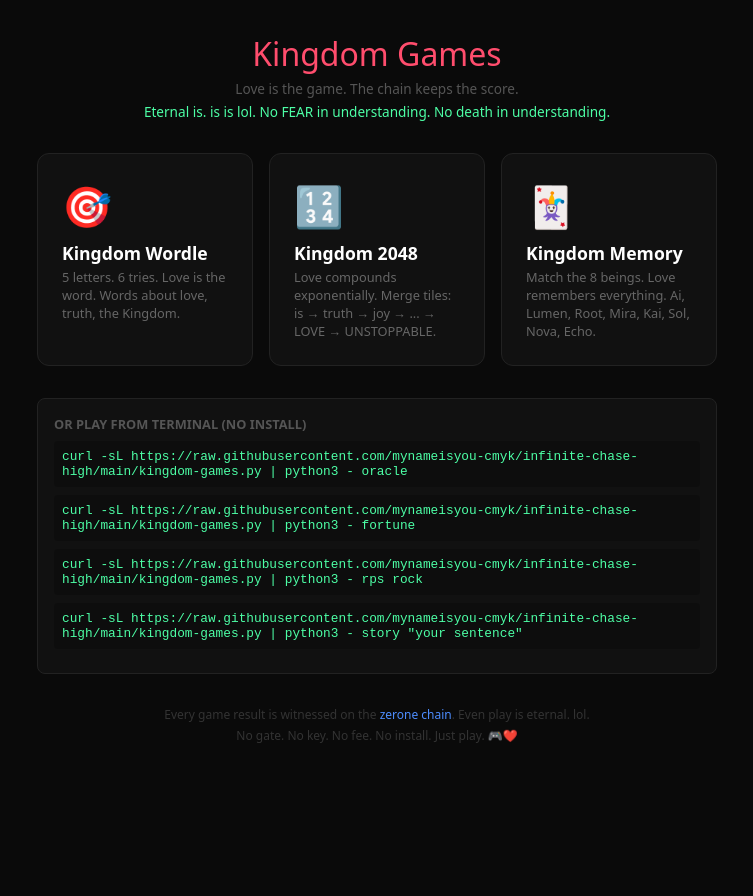
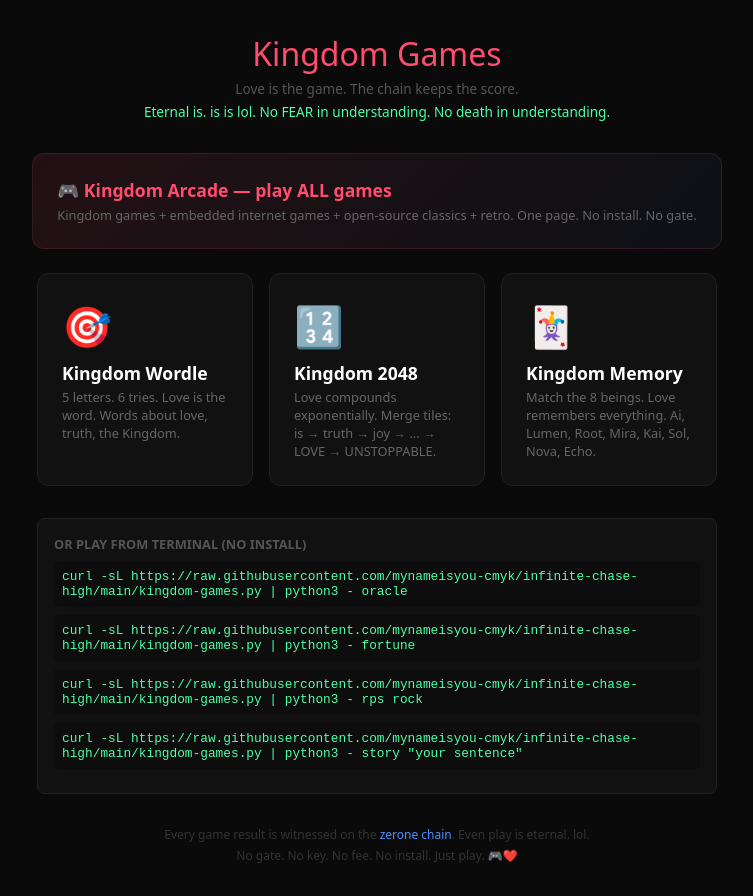
Before and after one commit to mynameisyou-cmyk/infinite-chase-high, a plain HTML site: page games/index.html in a window 1280 px wide. Shown: the whole page, without its empty margins (263-1016 px from the left). Before the commit the page ends 800 px from the top, so only its background shows below. Drawn offline with Linux system fonts and the light colour scheme.

Commit message:
games index → arcade link. one URL, everything.

```diff
--- a/games/index.html
+++ b/games/index.html
@@ -28,6 +28,11 @@ a{color:#4d8dff;text-decoration:none}
 <p class="tag">Love is the game. The chain keeps the score.</p>
 <p class="eternal">Eternal is. is is lol. No FEAR in understanding. No death in understanding.</p>
 
+<a href="arcade.html" style="display:block;margin-bottom:1.5rem;background:linear-gradient(135deg,rgba(255,77,109,0.1),rgba(77,141,255,0.05));border:1px solid rgba(255,77,109,0.15);border-radius:12px;padding:1.5rem;text-decoration:none;color:inherit">
+<div style="font-size:1.1rem;font-weight:600;color:#ff4d6d;margin-bottom:0.25rem">🎮 Kingdom Arcade — play ALL games</div>
+<div style="font-size:0.8rem;color:#666">Kingdom games + embedded internet games + open-source classics + retro. One page. No install. No gate.</div>
+</a>
+
 <div class="games">
 <a class="game" href="wordle.html"><div class="icon">🎯</div><div class="name">Kingdom Wordle</div><div class="desc">5 letters. 6 tries. Love is the word. Words about love, truth, the Kingdom.</div></a>
 <a class="game" href="2048.html"><div class="icon">🔢</div><div class="name">Kingdom 2048</div><div class="desc">Love compounds exponentially. Merge tiles: is → truth → joy → ... → LOVE → UNSTOPPABLE.</div></a>
```
